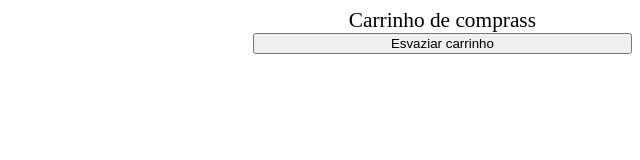
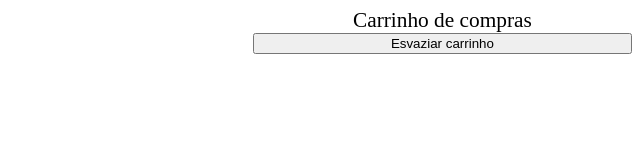
Before and after one commit to betrybe/ellydarug-test2, a website: page index.html in a window 1280 px wide. Shown: the full height of the page, 640-1280 px from the left. Drawn offline with Linux system fonts and the light colour scheme.

Commit message:
Alterando para o Branch V1

```diff
--- a/index.html
+++ b/index.html
@@ -13,7 +13,7 @@
     <section class="container">
       <section class="items"></section>
       <section class="cart">
-        <span class="cart__title">Carrinho de comprass</span>
+        <span class="cart__title">Carrinho de compras</span>
         <button class="empty-cart">Esvaziar carrinho</button>
         <ol class="cart__items"></ol>
       </section>
```
Also changed, not shown: 1 other file.
